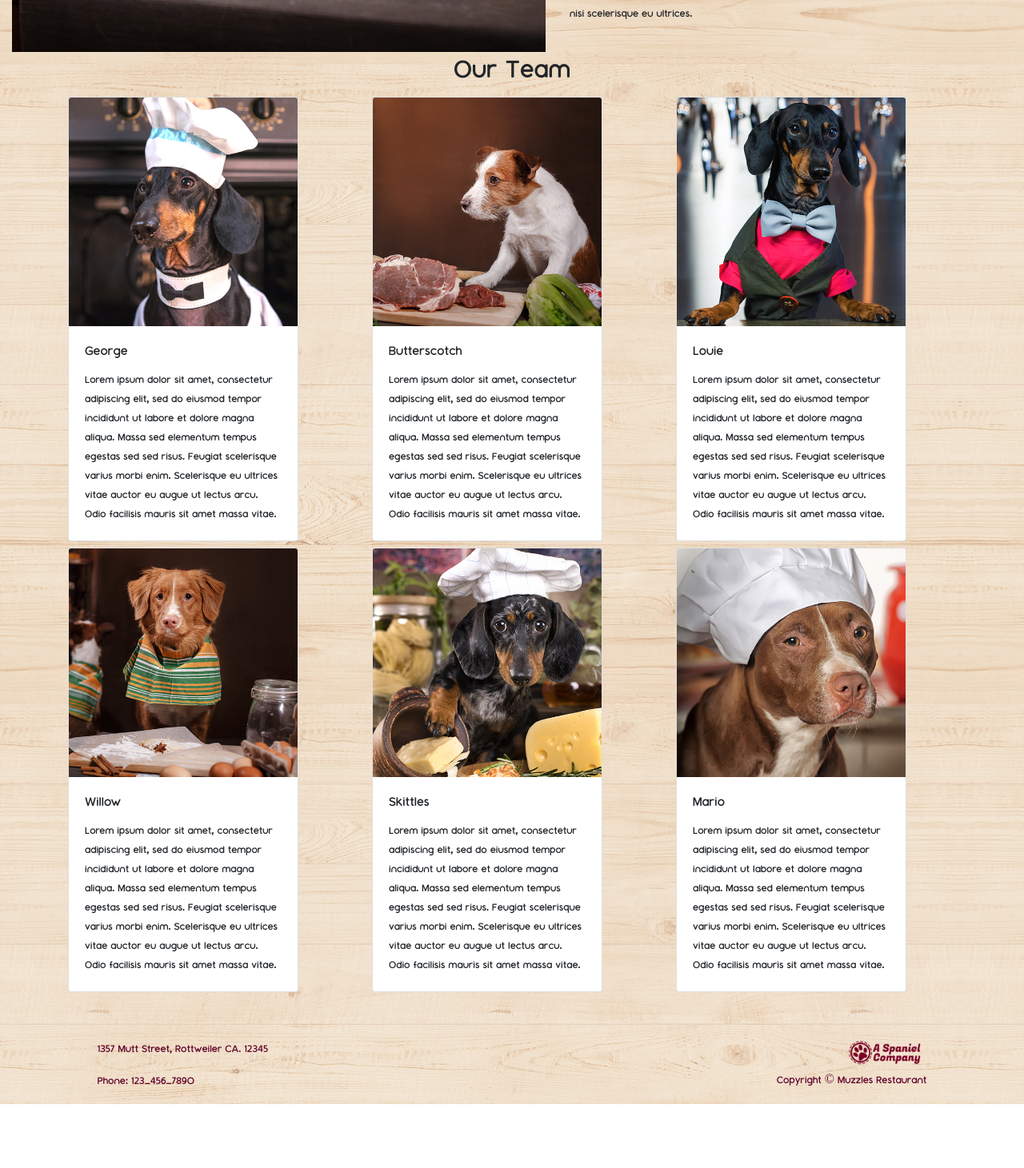
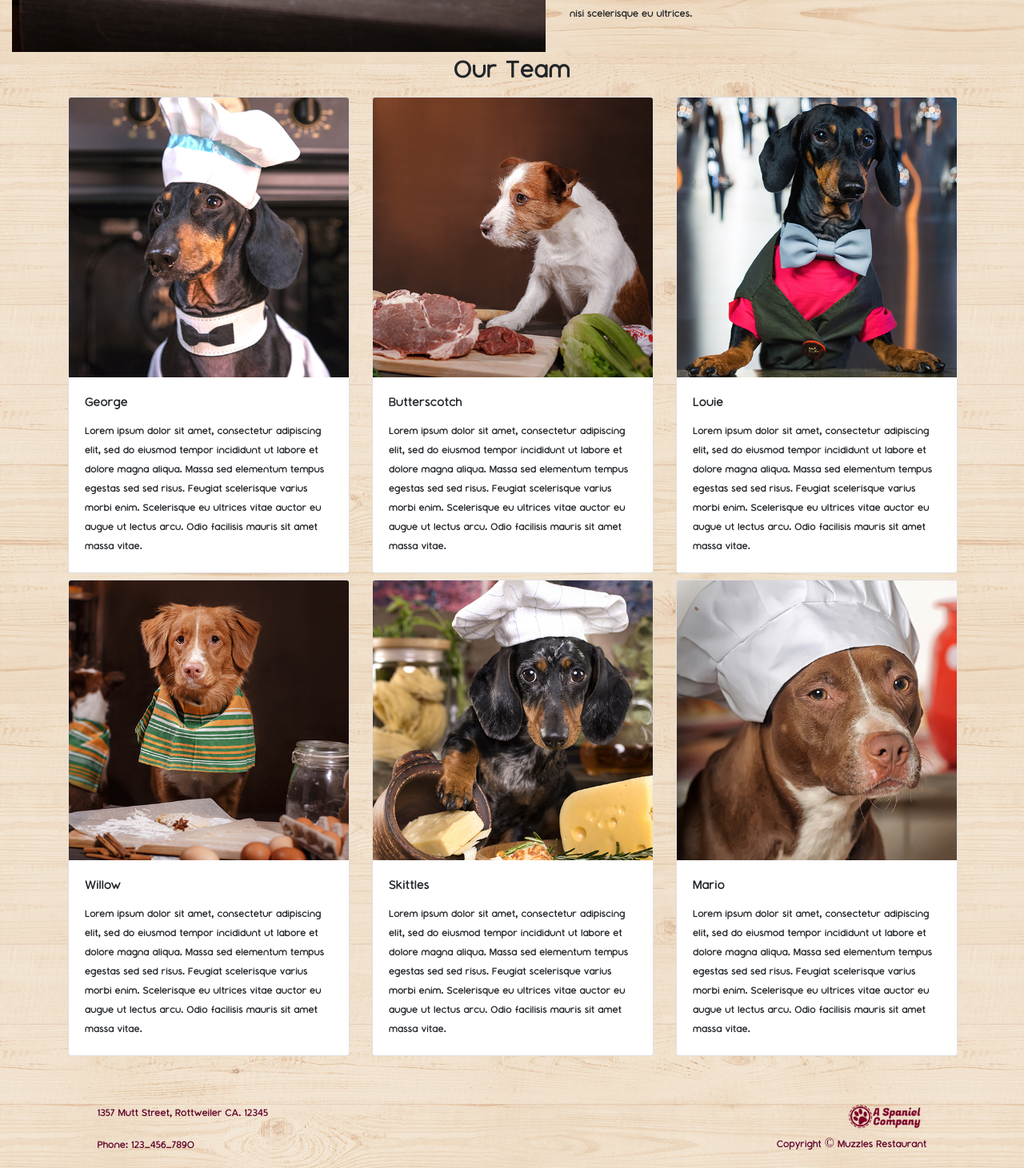
Before and after one commit to christycreme95/PuppyProject, a plain HTML site: page pages/about.html in a window 1280 px wide. Shown: the part 720-2181 px from the top of the page at 80% size. Before the commit the page ends 2101 px from the top, so only its background shows below. Drawn offline with nearby package versions, Linux system fonts and the light colour scheme; files whose address does not match are found by name.

Commit message:
Changed Rem on cards

```diff
--- a/pages/about.html
+++ b/pages/about.html
@@ -64,7 +64,8 @@
 
   <div class="container-fluid">
     <div class="row">
-      <div class="col"><img src="/images/AboutMain.jpg" alt="Two dogs trying to make cinnamon rolls"></div>
+      <div class="col"><img src="/images/AboutMain.jpg" alt="Two dogs trying to make cinnamon rolls">
+      </div>
 
       <div class="col">
         <h1>The Story Behind the Grill</h1>
@@ -107,7 +108,7 @@
   <div class="container fluid">
     <div class="row">
       <div class="col-4">
-        <div class="card" style="width: 18rem;">
+        <div class="card" style="width: 22rem;">
           <img src="/images/doxie3.jpg" class="card-img-top" alt="George in his chef's hat ready to cook a meal">
           <div class="card-body">
             <h5 class="card-title">George</h5>
@@ -120,7 +121,7 @@
         </div>
       </div>
       <div class="col-4">
-        <div class="card" style="width: 18rem;">
+        <div class="card" style="width: 22rem;">
           <img src="/images/jackrussel.jpg" class="card-img-top" alt="Butterscotch ready to prepare some meat">
           <div class="card-body">
             <h5 class="card-title">Butterscotch</h5>
@@ -133,7 +134,7 @@
         </div>
       </div>
       <div class="col-4">
-        <div class="card" style="width: 18rem;">
+        <div class="card" style="width: 22rem;">
           <img src="/images/doxie1.jpg" class="card-img-top" alt="Louie overseeing the kitchen ">
           <div class="card-body">
             <h5 class="card-title">Louie</h5>
@@ -152,7 +153,7 @@
   <div class="container fluid">
     <div class="row pt-2">
       <div class="col-4">
-        <div class="card" style="width: 18rem;">
+        <div class="card" style="width: 22rem;">
           <img src="/images/novascotia.jpg" class="card-img-top" alt="Willow preparing the spice mixtures">
           <div class="card-body">
             <h5 class="card-title">Willow</h5>
@@ -165,7 +166,7 @@
         </div>
       </div>
       <div class="col-4">
-        <div class="card" style="width: 18rem;">
+        <div class="card" style="width: 22rem;">
           <img src="/images/doxie2.jpg" class="card-img-top" alt="Skittles overlooking the cheese">
           <div class="card-body">
             <h5 class="card-title">Skittles</h5>
@@ -178,7 +179,7 @@
         </div>
       </div>
       <div class="col-4">
-        <div class="card" style="width: 18rem;">
+        <div class="card" style="width: 22rem;">
           <img src="/images/staffie.jpg" class="card-img-top" alt="Mario slightly looking humble as he ready's to prepare a meal">
           <div class="card-body">
             <h5 class="card-title">Mario</h5>
```
